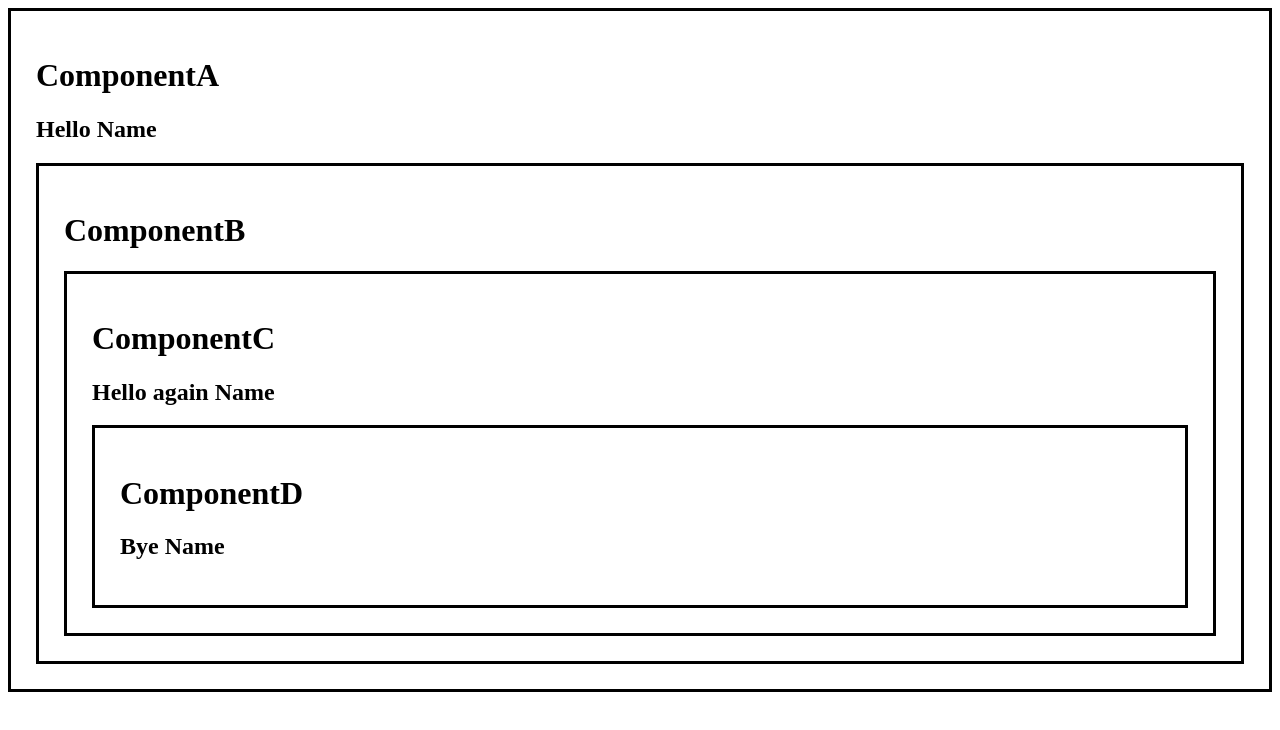
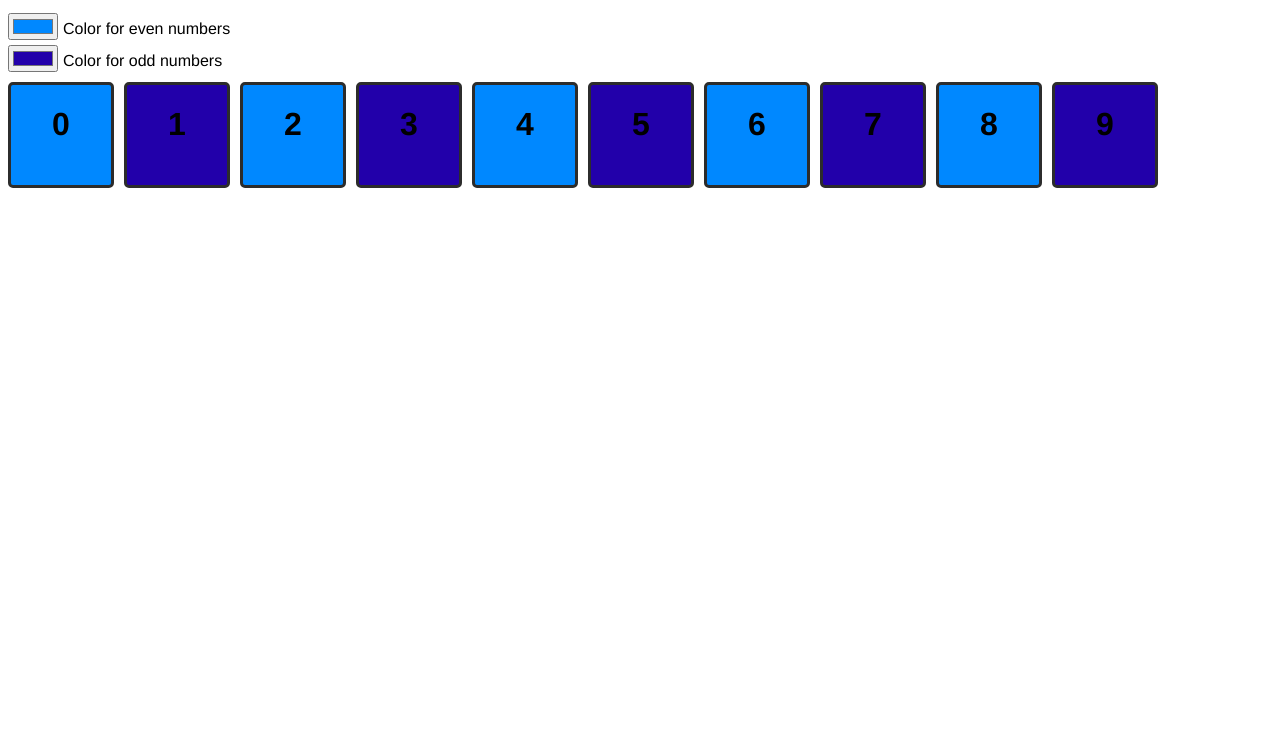
Before and after one commit to orszaczkyanna/React-BroCodeCourse, a React (Vite) app: page / in a window 1280 px wide. Shown: the top 730 px of the page. Built offline with nearby package versions, Linux system fonts and the light colour scheme.

Commit message:
useContext

```diff
--- /dev/null
+++ b/src/18B_useContext-Color/ColoredSquares.jsx
@@ -0,0 +1,38 @@
+import styles from "./ColoredSquares.module.css";
+import React, { useState, createContext } from "react";
+import Number from "./Number";
+
+export const ColorContext = createContext();
+
+function ColoredSquares(){
+
+    const [evenNumBgColor, setEvenNumBgColor] = useState("#0088ff");
+    const [oddNumBgColor, setOddNumBgColor] = useState("#2200aa");
+    const bgColorsArray = [evenNumBgColor, oddNumBgColor]
+
+    function handleEvenColorChange(e) { setEvenNumBgColor(e.target.value); }
+    function handleOddColorChange(e) { setOddNumBgColor(e.target.value); }
+
+    return(
+        <div>
+            <input type="color" value={evenNumBgColor} onChange={(e) => handleEvenColorChange(e)} />
+            <label>Color for even numbers</label> <br />
+            <input type="color" value={oddNumBgColor} onChange={(e) => handleOddColorChange(e)} />
+            <label>Color for odd numbers</label> <br />
+            <ColorContext.Provider value={bgColorsArray}>
+                <Number num={0} />
+                <Number num={1} />
+                <Number num={2}/>
+                <Number num={3} />
+                <Number num={4} />
+                <Number num={5} />
+                <Number num={6} />
+                <Number num={7} />
+                <Number num={8} />
+                <Number num={9} />
+            </ColorContext.Provider>
+        </div>
+    )
+}
+
+export default ColoredSquares
--- /dev/null
+++ b/src/18B_useContext-Color/ColoredSquares.module.css
@@ -0,0 +1,17 @@
+body{
+    font-family: "Helvetica Neue",Helvetica,Arial;
+}
+
+.number{
+    border: 3px solid #2c2c2c;
+    border-radius: 5px;
+    display: inline-block;
+    margin: 10px 10px 0 0;
+    width: 100px;
+    height: 100px;
+    text-align: center;
+}
+
+input[type="color"]{
+    margin: 5px 5px 0 0;
+}
--- /dev/null
+++ b/src/18B_useContext-Color/Number.jsx
@@ -0,0 +1,24 @@
+import styles from "./ColoredSquares.module.css";
+import PropTypes from "prop-types"
+import React, { useContext } from "react"
+import { ColorContext } from "./ColoredSquares"
+
+function Number(props){
+
+    const bgColorsArray = useContext(ColorContext);
+    const evenNumBgColor = bgColorsArray[0];
+    const oddNumBgColor = bgColorsArray[1];
+    let bgColor = props.num % 2 === 0 ? evenNumBgColor : oddNumBgColor;
+
+    return (
+        <div className={styles.number} style={{backgroundColor: bgColor}}>
+            <h1>{props.num}</h1>
+        </div>
+    )
+}
+
+export default Number
+
+Number.propTypes = {
+    num: PropTypes.number
+}
--- a/src/App.jsx
+++ b/src/App.jsx
@@ -25,7 +25,8 @@
 // import MyCompUseEffect_WidthHeight from './16_useEffect/MyCompUseEffect_WidthHeight.jsx'
 
 // import DigitalClock from './17_DigitalClock/DigitalClock.jsx'
-import ComponentA from './18_useContext/ComponentA.jsx'
+// import ComponentA from './18_useContext/ComponentA.jsx'
+import ColoredSquares from './18B_useContext-Color/ColoredSquares.jsx'
 
 function App() {
 
@@ -78,7 +79,8 @@ function App() {
       < MyCompUseEffect_WidthHeight /> */}
 
       {/* < DigitalClock/> */}
-      <ComponentA />
+      {/* <ComponentA /> */}
+      <ColoredSquares />
 
     </>
   )
```
